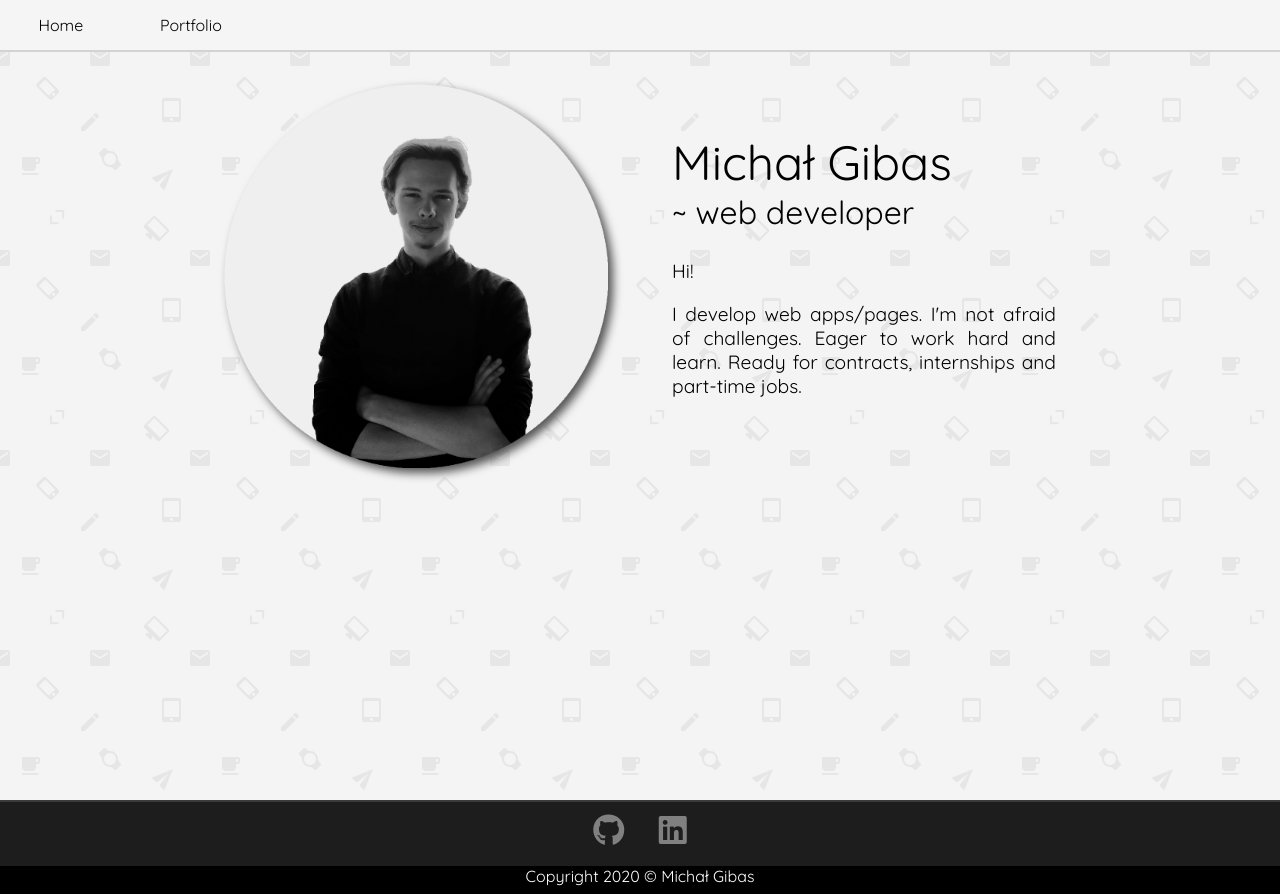
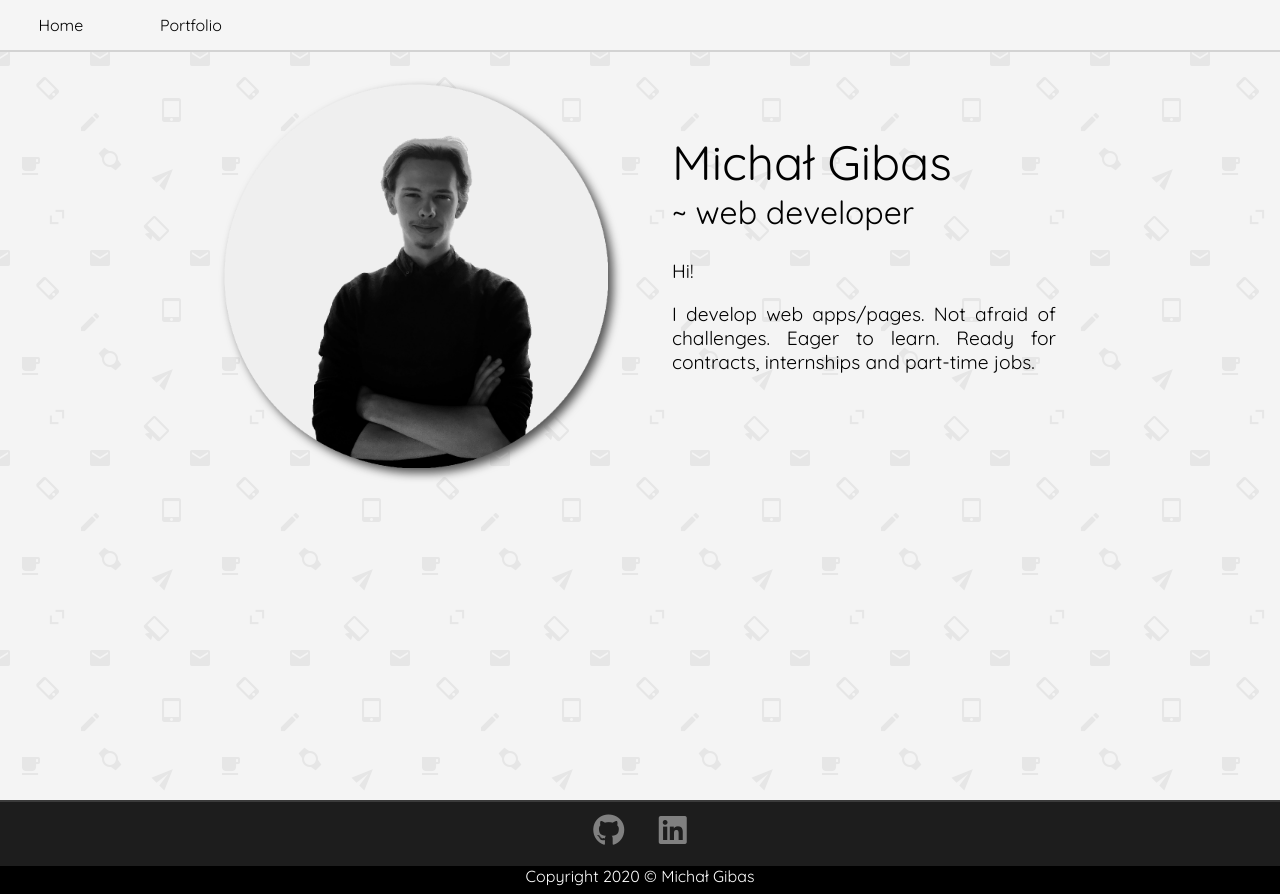
Before and after one commit to TheMadMike/mgibas.me, a Vue app: page /#/ in a window 1280 px wide. Built offline with nearby package versions, Linux system fonts and the light colour scheme.

Commit message:
Change my bio on the homepage

```diff
--- a/src/views/Home.vue
+++ b/src/views/Home.vue
@@ -13,8 +13,8 @@
       </p>
       <p>
         I develop web apps/pages.
-        I'm not afraid of challenges.
-        Eager to work hard and learn.
+        Not afraid of challenges.
+        Eager to learn.
         Ready for contracts,
         internships and part-time jobs.
       </p>
```
